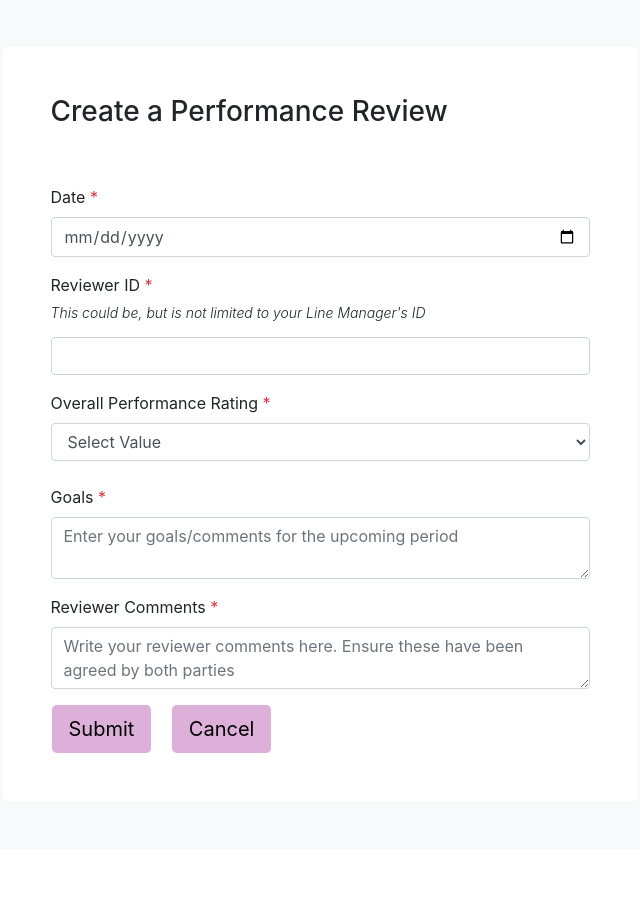
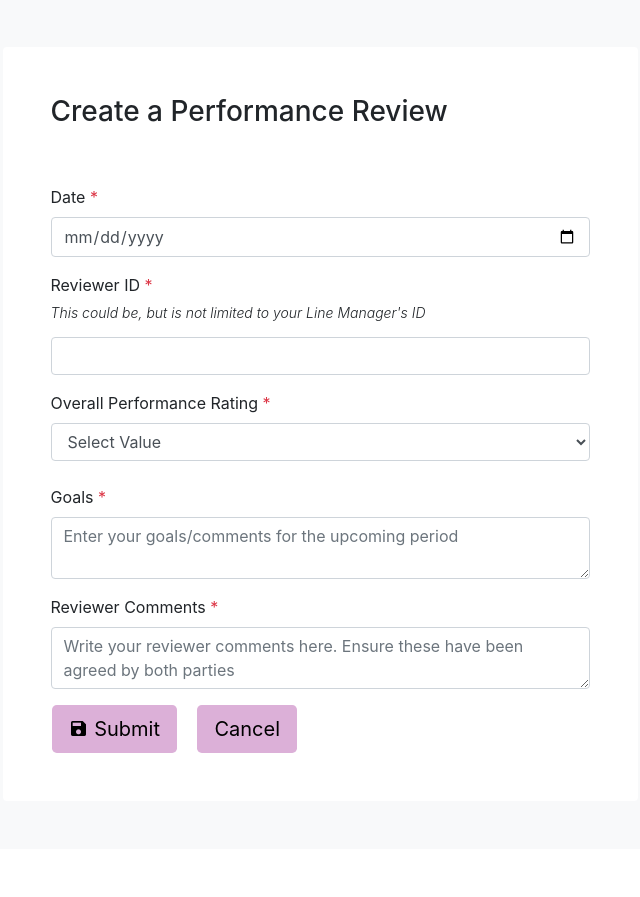
Before and after one commit to priyapldn/EPMS-Priya, a Flask app: template app/templates/create_review.html in a window 1280 px wide. Shown: the part 123-1020 px from the top of the page, without its empty margins (320-960 px from the left). Run offline with Flask 3, Linux system fonts and the light colour scheme; the template is opened without the code that fills it: values that come from a table or form of the project are taken from there, others are empty.

Commit message:
feat: save button for submit form

```diff
--- a/app/templates/create_review.html
+++ b/app/templates/create_review.html
@@ -147,6 +147,7 @@
               <div class="row d-flex gap-2 gap-md-4 flex-column flex-md-row justify-content-md-end">
                 <div class="col-12">
                   <button class="btn btn-lg button-custom mt-2 mr-3 ml-3" type="submit">
+                    <span class="mdi mdi-content-save me-2"></span>
                     Submit
                   </button>
                   <a class="btn btn-lg button-custom mt-2" href="{{ url_for('main.home') }}" data-bs-toggle="modal" data-bs-target="#cancel-modal">
```
